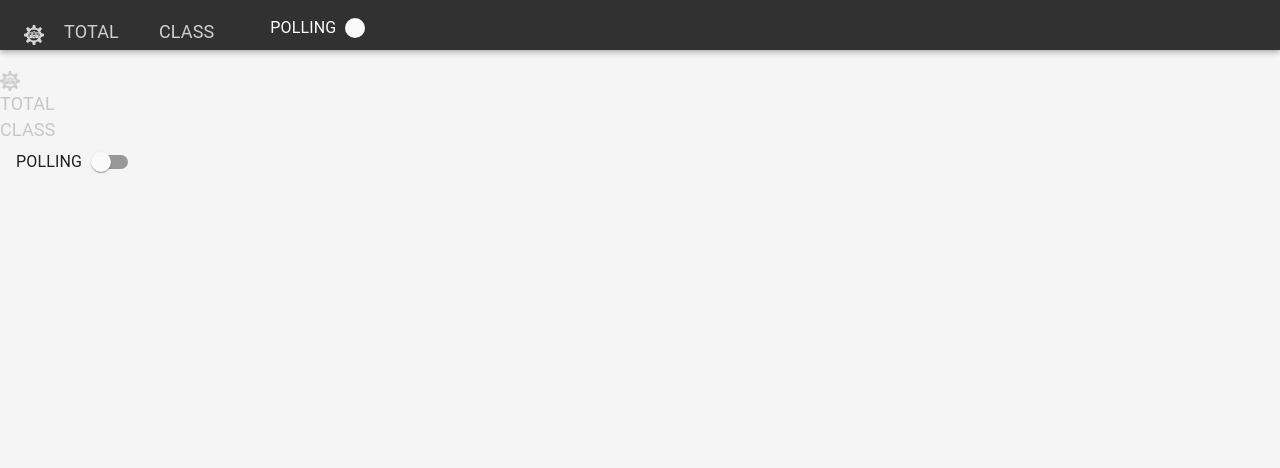
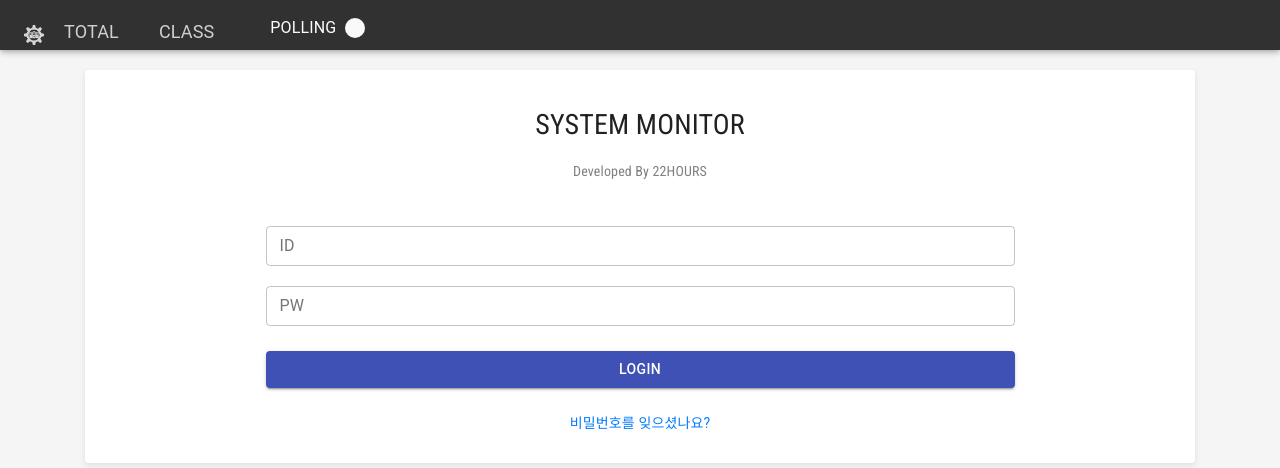
Before and after one commit to winterlood/SystemMonitorWeb, a React (Create React App) app in the folder system-monitor/: page /login in a window 1280 px wide. Shown: the top 468 px of the page. Built offline with nearby package versions, Linux system fonts and the light colour scheme.

Commit message:
add login / authRouting / session storage

```diff
--- a/system-monitor/src/App.js
+++ b/system-monitor/src/App.js
@@ -4,18 +4,53 @@ import { getAllPcs } from './services/gets';
 import Index from './component/Index/Index';
 import MyRouter from './MyRouter';
 class App extends Component {
-  state = {
-    isPolling : false
+
+  constructor(props) {
+    super(props);
+    this.state = {
+      user: 'null',
+      authenticated: false,
+      isPollin: false
+    }
+  }
+
+  componentDidMount() {
+    const sessionUser = window.sessionStorage.getItem('user');
+    const sessionAuth = window.sessionStorage.getItem('auth');
+    if (sessionUser) {
+      this.setState({
+        user: sessionUser,
+        authenticated: sessionAuth
+      })
+    }
   }
 
   render() {
+    const saveLoginState = (email) => {
+      this.setState({
+        user: email,
+        authenticated: true
+      })
+      window.sessionStorage.setItem('user', email);
+      window.sessionStorage.setItem('auth', true);
+    }
+    const logout = () => {
+      this.setState({
+        user : null,
+        authenticated :false
+      })
+      window.sessionStorage.clear();
+    }
     const handlePolling = () => {
       this.setState({
-      isPolling : !this.state.isPolling
+        isPolling: !this.state.isPolling
       })
     };
     return (
       <MyRouter
+        authenticated={this.state.authenticated}
+        saveLoginState={saveLoginState}
+        logout={logout}
         isPolling={this.state.isPolling}
         handlePolling={handlePolling} />
     );
--- a/system-monitor/src/MyRouter.js
+++ b/system-monitor/src/MyRouter.js
@@ -4,21 +4,33 @@ import Index from './component/Index/Index';
 import Header from './component/Header/Header';
 import One from './component/test/One';
 import Two from './component/test/Two';
-import TotalPc from './component/TotalPc/TotalPc'
-const MyRouter =({isPolling, handlePolling}) =>{
+import TotalPc from './component/TotalPc/TotalPc';
+import Login from './component/Login/Login';
+import AuthRoute from './component/AuthRoute/AutheRoute';
+const MyRouter =({saveLoginState,user, authenticated,isPolling, handlePolling}) =>{
         return(
             <Router>
                 <Header isPolling={isPolling} handlePolling={handlePolling} ></Header>
                 <div className="main">
                 <Switch>
                   <Route exact path="/" component={Index} />
-                  <Route path="/login" component={Index} />
+                  <Route
+                    path="/login"
+                    render={props => (
+                      <Login authenticated={authenticated} saveLoginState={saveLoginState} {...props} />
+                    )}
+                  />
+                   <AuthRoute
+                    authenticated={authenticated}
+                    path="/total"
+                    render={props => <TotalPc user={user} {...props} />}
+                  />
                   <Route path="/one" component={One} />
                   <Route path="/two" component={Two} />
-                  <Route  path="/total"
+                  {/* <Route  path="/total"
                   render={() =>
                       <TotalPc isPolling={isPolling}  />
-                  }/>
+                  }/> */}
                 </Switch>
                 </div>
           </Router>
--- /dev/null
+++ b/system-monitor/src/component/AuthRoute/AutheRoute.js
@@ -0,0 +1,20 @@
+import React from 'react';
+import { Route, Redirect } from 'react-router-dom';
+function AuthRoute({authenticated,component: Component, render, ...rest }) {
+  return (
+    <Route
+    {...rest}
+    render={props =>
+      authenticated? (
+        render ? render(props) : <Component {...props} />
+      ) : (
+        <Redirect
+          to={{ pathname: '/login', state: { from: props.location } }}
+        />
+      )
+    }
+  />
+  );
+}
+
+export default AuthRoute;
--- /dev/null
+++ b/system-monitor/src/component/Login/Login.css
@@ -0,0 +1,66 @@
+.login-wrapper{
+    height: auto;
+    width: 100%;
+    background-color: white;
+    margin-bottom: 10px;
+    background-color:white;
+    border: gray;
+    border-bottom: 1px;
+    padding-top: 10px;
+    padding-left: 5px;
+    padding-bottom: 5px;
+    padding-right: 5px;
+    border-radius: 3px;
+    box-shadow: 0 1px 3px rgba(189, 189, 189, 0.16), 0 3px 6px rgba(187, 187, 187, 0.23);
+}
+
+.login-wrapper .header-box {
+    margin-top: 25px;
+    text-align: center;
+}
+.login-wrapper .header-box .header{
+    font-size: 28px;
+    font-family: 'Roboto Condensed', sans-serif;
+}
+
+.login-wrapper .copylight{
+    font-family: 'Roboto Condensed', sans-serif;
+    color: gray;
+}
+
+.login-wrapper .input-box{
+    margin-top: 45px;
+    width: 100%;
+    text-align: center;
+    height: auto;
+}
+
+.login-wrapper .input-box .input-box-sizing{
+    display: inline-block;
+    width: 70%;
+    height: auto;
+}
+
+.login-wrapper .input-box .input-box-sizing div{
+    width: 100%;
+}
+
+.login-wrapper .pw-box{
+    margin-top: 20px;
+}
+
+.submit-box{
+    margin-top: 25px;
+    width: 100%;
+    text-align: center;
+}
+
+.submit-box .button-box{
+    display: inline-block;
+    width: 70%;
+}
+
+.submit-box .help-box{
+    margin-top: 25px;
+    margin-bottom: 25px;
+}
--- /dev/null
+++ b/system-monitor/src/component/Login/Login.js
@@ -0,0 +1,63 @@
+import React, { useState } from 'react';
+import { Container } from 'reactstrap';
+import TextField from '@material-ui/core/TextField';
+import Button from '@material-ui/core/Button';
+import {Link, Redirect} from 'react-router-dom';
+import './Login.css';
+const Login = ({ saveLoginState, authenticated, location }) => {
+    const [id,setId] = useState('');
+    const [pw,setPw] = useState('');
+    const { from } = location.state || { from: { pathname: "/" } };
+    if (authenticated) return <Redirect to={from} />;
+    return (
+        <Container>
+            <div className="login-wrapper">
+                <Container>
+                    <div className="header-box">
+                        <p className="header">SYSTEM MONITOR</p>
+                        <p className="copylight">Developed By 22HOURS</p>
+                    </div>
+                    <div className="input-box">
+                        <div className="id-box">
+                            <div className="input-box-sizing">
+                                <TextField
+                                    value={id}
+                                    onChange={({target:{value}})=>setId(value)}
+                                    size="small"
+                                    id="outlined-basic" label="ID" variant="outlined" />
+                            </div>
+                        </div>
+                        <div className="pw-box">
+                            <div className="input-box-sizing">
+                                <TextField
+                                    value={pw}
+                                    onChange={({target:{value}})=>setPw(value)}
+                                    size="small"
+                                    id="outlined-basic" label="PW" variant="outlined" />
+                            </div>
+                        </div>
+                    </div>
+                    <div className="submit-box">
+                        <div className="button-box">
+                            <Button
+                            onClick={()=>{
+                                if(id.length < 1) return;
+                                if(pw.length < 1) return;
+                                saveLoginState(id);
+                            }}
+                            variant="contained" color="primary">
+                                Login
+                            </Button>
+                        </div>
+                        <div className="help-box">
+                            <Link>비밀번호를 잊으셨나요?</Link>
+                        </div>
+                    </div>
+
+                </Container>
+            </div>
+        </Container>
+    );
+}
+
+export default Login;
```
Lines whose indentation alone changed are shown as unchanged.
